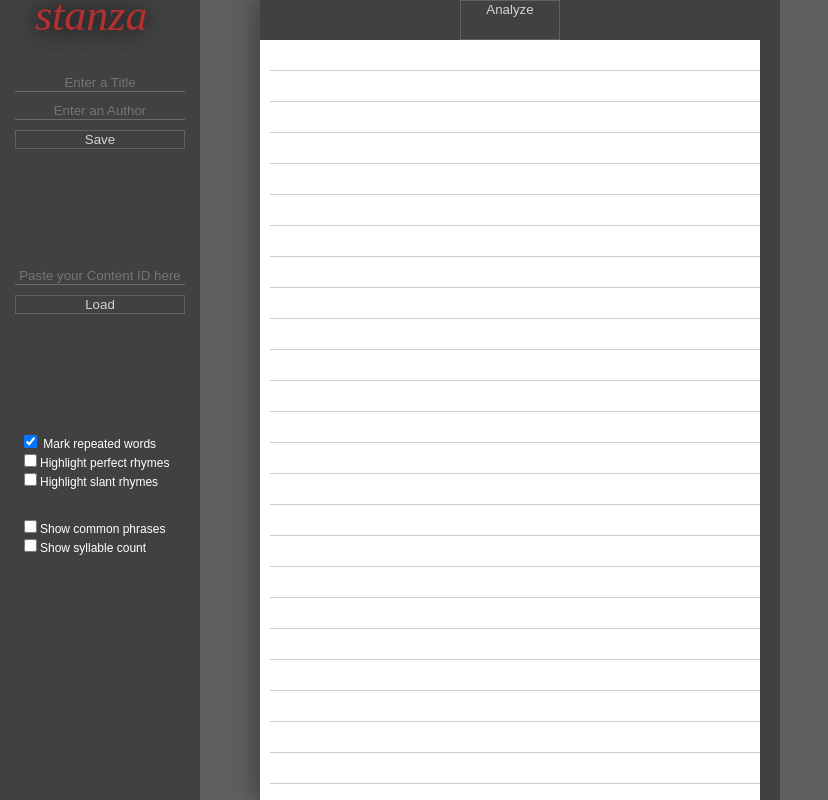
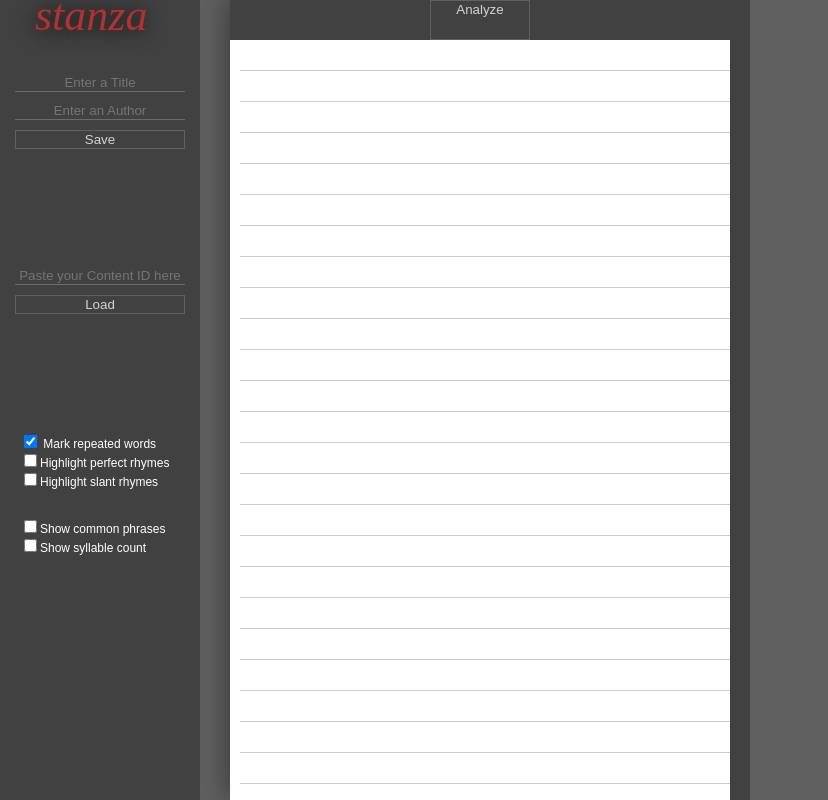
Before and after one commit to willresen/stanza, a React app: page / in a window 1280 px wide. Both pictures are taken after a click on the button "Analyze". Shown: the whole page, without its empty margins (0-828 px from the left). Built offline with nearby package versions, Linux system fonts and the light colour scheme; a web font is replaced by a local one.

Commit message:
Change color of input text, reduce spacing to 230px

```diff
--- a/public/style.css
+++ b/public/style.css
@@ -35,7 +35,7 @@ html, body, #app {
   position: relative;
   display: flex;
   flex-flow: column;
-  left: 260px;
+  left: 230px;
   width: 500px;
   overflow-y: auto;
   box-shadow: -7px -2px 20px 0px #0000004a;
@@ -91,7 +91,7 @@ html, body, #app {
   font-weight: 100;
   line-height: 15px;
   position: relative;
-  left: 260px;
+  left: 230px;
   height: 100%;
   width: fit-content;
   background-color: rgb(65, 65, 65);
@@ -102,7 +102,7 @@ html, body, #app {
 #other_words {
   position: relative;
   overflow-y: auto;
-  left: 260px;
+  left: 230px;
   height: 100%;
   width: 200px;
   padding: 0px 10px 0px 10px;
@@ -154,6 +154,7 @@ ul {
 }
 
 #save input, #load input {
+  color: white;
   background-color: transparent;
   border-top: none;
   border-bottom: solid #6b6b6b .1px;
```
